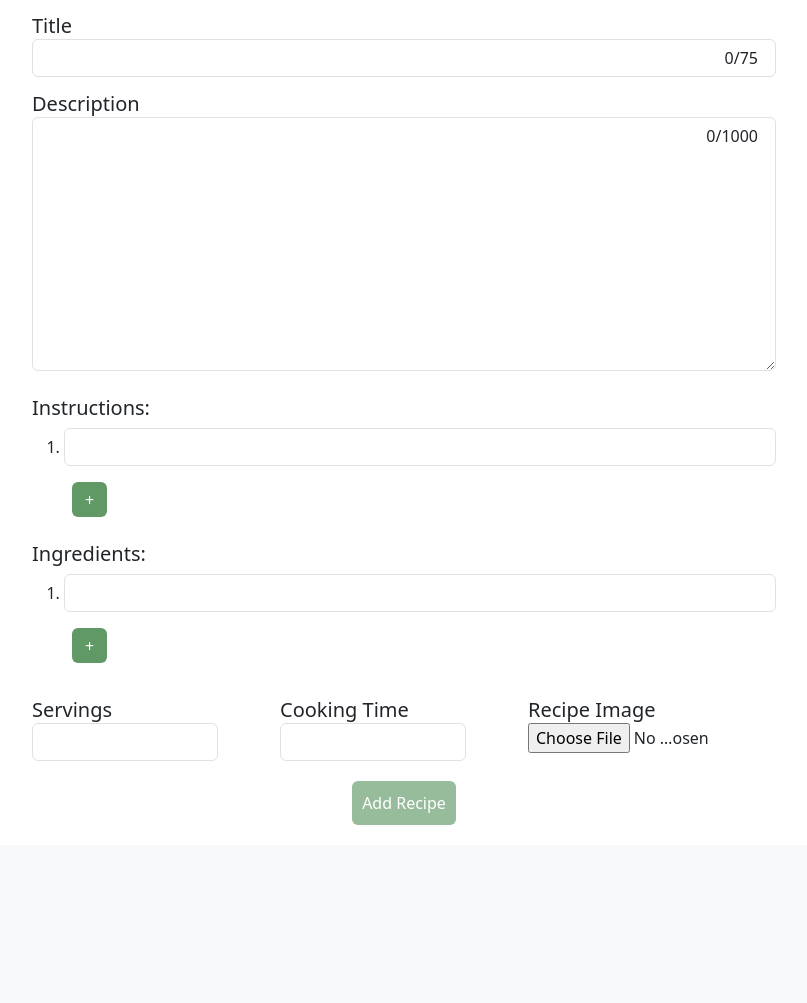
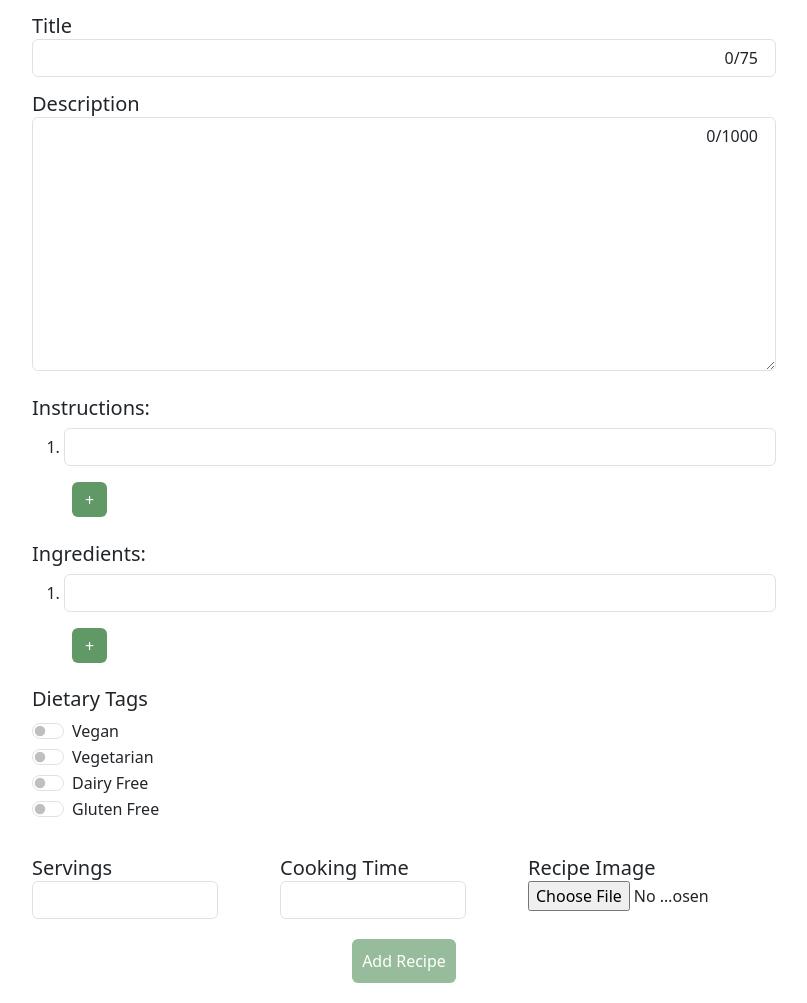
Before and after one commit to 100yann/PickMEal, a Django app: page /create in a window 1280 px wide. Shown: the part 243-1246 px from the top of the page, without its empty margins (236-1043 px from the left). Before the commit the page ends 1068 px from the top, so only its background shows below. Run offline with Django 4.2, Linux system fonts and the light colour scheme; tables that the repository leaves empty hold one stand-in row (values such as "Sample post"); some libraries are stand-ins or nearby versions; some web fonts are replaced.

Commit message:
resize recipe image on upload and other small fixes/improvements

```diff
--- a/pickmeal/meal_app/models.py
+++ b/pickmeal/meal_app/models.py
@@ -2,8 +2,8 @@ from django.db import models
 from django.contrib.auth.models import AbstractUser
 from django import forms
 from django.db.models import Avg
-import json
-
+from .utils import resize_image
+from PIL import Image
 
 # Create your models here.
 class User(AbstractUser):
@@ -50,6 +50,13 @@ class RecipeDetails(models.Model):
     servings = models.SmallIntegerField(blank=True)
     image = models.URLField(blank=True, null=True)
     upload_image = models.ImageField(upload_to=upload_location, blank=True, null=True)
+
+    def save(self, *args, **kwargs):
+        super().save(*args, **kwargs)
+        img = Image.open(self.upload_image.path)
+        output_size = (556, 370)
+        img.thumbnail(output_size)
+        img.save(self.upload_image.path)
 
     def ingredients_to_list(self):
         replacements = {"[": "{", "]":"}", '"': "'", "{'": "", "'}": ""}
--- a/pickmeal/meal_app/static/add_recipe.js
+++ b/pickmeal/meal_app/static/add_recipe.js
@@ -63,7 +63,6 @@ function checkInput(recipeTitle, recipeDescr){
     const cookingTimeValue = document.getElementById('id_cooking_time').value
     const recipeImage = document.getElementById('id_upload_image').value
     const validateFields = [titleValue, descriptionValue, instructionsValue, ingredientsValue, servingsValue, cookingTimeValue, recipeImage]
-    console.log(servingsValue)
     // if there's an empty field disable the button
     validateFields.some(element => {
         if (element === ''){
--- a/pickmeal/meal_app/static/view-recipe.js
+++ b/pickmeal/meal_app/static/view-recipe.js
@@ -68,10 +68,10 @@ function saveRecipe(isSaved, csrfToken, button){
     })
     .then(response => {
         if (isSaved === 'false'){
-            button.innerHTML = '<i class="fa-solid fa-bookmark fa-lg mr-3"></i>Recipe Saved'
+            button.innerHTML = '<i class="fa-solid fa-bookmark fa-lg fa-fw"></i>Recipe Saved'
             button.setAttribute('data-saved', 'true')
         } else {
-            button.innerHTML = '<i class="fa-regular fa-bookmark fa-lg mr-3"></i>Save Recipe'
+            button.innerHTML = '<i class="fa-regular fa-bookmark fa-lg fa-fw"></i>Save Recipe'
             button.setAttribute('data-saved', 'false')
         }
     })
--- a/pickmeal/meal_app/templates/new_recipe.html
+++ b/pickmeal/meal_app/templates/new_recipe.html
@@ -22,7 +22,6 @@
             {{ form.description }}
             <span class="char-count" id="char-count-description">0/1000</span>
         </div>
-
         <div id="instructions-div">
             <h5>Instructions:</h5>
             <ol id="instructions">
@@ -39,7 +38,26 @@
             <button class="btn btn-dark" id="add-ingredient">+</button>
             <button class="btn btn-dark" id="remove-ingredient">-</button>
         </div>
-
+        <br>
+        <h5>Dietary Tags</h5>
+        <div>
+            <div class="form-check form-switch">
+                <input class="form-check-input" name="vegan" type="checkbox" role="switch" id="flexSwitchCheckVegan">
+                <label class="form-check-label" for="flexSwitchCheckVegan">Vegan</label>
+              </div>
+              <div class="form-check form-switch">
+                <input class="form-check-input" name="vegetarian" type="checkbox" role="switch" id="flexSwitchCheckVegetarian">
+                <label class="form-check-label" for="flexSwitchCheckVegetarian">Vegetarian</label>
+              </div>
+              <div class="form-check form-switch">
+                <input class="form-check-input" name="dairy-free" type="checkbox" role="switch" id="flexSwitchCheckDairyFree">
+                <label class="form-check-label" for="flexSwitchCheckDairyFree">Dairy Free</label>
+              </div>
+              <div class="form-check form-switch">
+                <input class="form-check-input" name="gluten-free" type="checkbox" role="switch" id="flexSwitchCheckGlutenFree">
+                <label class="form-check-label" for="flexSwitchCheckGlutenFree">Gluten Free</label>
+              </div>
+        </div>
         <div id="add-recipe-flex" class="add-recipe-details">
             <div>
                 <label for="id_servings"><h5>Servings</h5></label>
--- a/pickmeal/meal_app/templates/view_recipe.html
+++ b/pickmeal/meal_app/templates/view_recipe.html
@@ -11,7 +11,7 @@
                 <img id="recipe-image" src="{{ recipe.recipedetails.upload_image.url }}" alt="recipe-image">
             {% else %}
                 <img id="recipe-image" src="{{ recipe.recipedetails.image }}" alt="recipe-image">
-            <!-- {% endif %} -->
+            {% endif %}
             <h1 id="recipe-title">{{ recipe.title }}</h1>
             <p>{{ recipe.recipedetails.description|safe }}</p>
             <hr>
@@ -47,9 +47,9 @@
                     <div class="recipe-save">
                         <h6>Save this recipe</h6>
                         {% if recipe_saved %}
-                            <button class="btn btn-primary" id="save-recipe" data-saved="true"><i class="fa-solid fa-bookmark fa-lg mr-3"></i>Recipe Saved</button>
+                            <button class="btn btn-primary" id="save-recipe" data-saved="true"><i class="fa-solid fa-bookmark fa-lg fa-fw"></i>Recipe Saved</button>
                         {% else %}
-                            <button class="btn btn-primary" id="save-recipe" data-saved="false"><i class="fa-regular fa-bookmark fa-lg mr-3"></i>Save Recipe</button>
+                            <button class="btn btn-primary" id="save-recipe" data-saved="false"><i class="fa-regular fa-bookmark fa-lg fa-fw"></i>Save Recipe</button>
                         {% endif %}
                     </div>
                     <div class="recipe-rate">
--- a/pickmeal/meal_app/views.py
+++ b/pickmeal/meal_app/views.py
@@ -2,11 +2,10 @@ from django.shortcuts import render, redirect, HttpResponse
 from django.conf import settings
 import requests
 import json
-import os
 from .models import User, RegisterUser, Recipe, Rating, NewRecipe, RecipeDetails, RecipeDietaryTags
 from django.contrib.auth import authenticate, login, logout
 from django.db.models import Avg
-import time
+
 
 
 SPOONACULAR_APIS = {
@@ -140,6 +139,9 @@ def save_api_recipe_to_db(recipe_id):
                                     dairy_free=recipe_data['is_dairy_free'],
                                     gluten_free=recipe_data['is_gluten_free'],
                                     )
+
+
+
 
 # Create your views here.
 def index(request):
@@ -283,9 +285,11 @@ def recipe(request, recipe_id):
     if Recipe.objects.filter(spoonacular_id=recipe_id).exists():
         recipe = Recipe.objects.get(spoonacular_id=recipe_id)
 
+    # check if it's a user recipe
     elif Recipe.objects.filter(pk=recipe_id).exists():
         recipe = Recipe.objects.get(pk=recipe_id)
 
+    # if it doesn't exist save it to the db
     else:
         save_api_recipe_to_db(recipe_id)
         recipe = Recipe.objects.get(spoonacular_id=recipe_id)
@@ -338,14 +342,13 @@ def recipe(request, recipe_id):
         user_rating = False
 
 
-    # add necessary fields to recipe_data
-    # recipe_data['top_recipes'] = Recipe.getTopRecipes(num=3)
-    # recipe_data['recent_recipes'] = Recipe.getRecentRecipes(num=3)
     return render(request, 'view_recipe.html', context={
         'recipe': recipe,
         'recipe_saved': recipe_saved,
         'user_rating': user_rating,
-        'avg_rating': avg_rating['rating__avg']
+        'avg_rating': avg_rating['rating__avg'],
+        'top_recipes': Recipe.getTopRecipes(num=3),
+        'recent_recipes': Recipe.getRecentRecipes(num=3)
 
     })
 
@@ -361,6 +364,10 @@ def new_recipe(request):
             image = form.cleaned_data['upload_image']
             servings = form.cleaned_data['servings']
             cooking_time = form.cleaned_data['cooking_time']
+            is_vegan = 'vegan' in request.POST
+            is_vegetarian = 'vegetarian' in request.POST
+            is_dairy_free = 'dairy-free' in request.POST
+            is_gluten_free = 'gluten-free' in request.POST
 
             # Get instructions
             instructions = request.POST.getlist('recipe-instructions')
@@ -384,6 +391,14 @@ def new_recipe(request):
                 cooking_time=cooking_time,
                 servings=servings,
                 upload_image=image,
+            )
+
+            RecipeDietaryTags.objects.create(
+                recipe=recipe_instance,
+                vegetarian=is_vegetarian,
+                vegan=is_vegan,
+                dairy_free =is_dairy_free,
+                gluten_free=is_gluten_free
             )
 
             return redirect('recipe', recipe.pk)
```
Also changed, not shown: pickmeal/meal_app/templates/top_recipes.html (+10 -2 lines), pickmeal/db.sqlite3.
